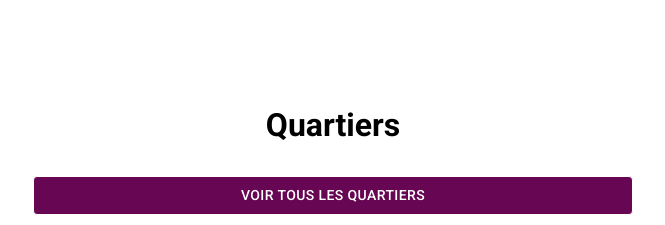
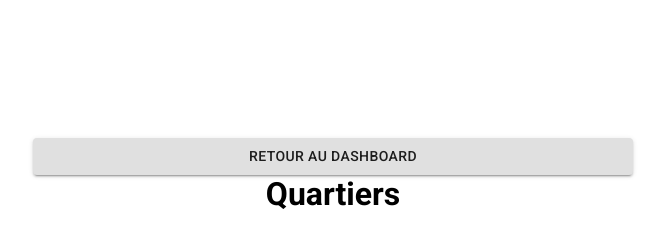
Before and after one commit to TheScriptoMax/woomy, a React (Create React App) app: page /admin-district in a window 1280 px wide. Shown: the top 225 px of the page, without its empty margins (307-972 px from the left). Built offline with nearby package versions, Linux system fonts and the light colour scheme; no server answers; the database is empty.

Commit message:
Ajout bouton retour admin dashboard

```diff
--- a/src/components/AdminAcceptUsers/AdminAcceptUsers.jsx
+++ b/src/components/AdminAcceptUsers/AdminAcceptUsers.jsx
@@ -2,6 +2,7 @@ import React, {useEffect, useState} from 'react'
 import './adminacceptusers.css'
 import {database} from "../../firebase";
 import AdminUsersAwaitingApprovalCard from "../AdminUsersAwaitingApprovalCard/AdminUsersAwaitingApprovalCard";
+import BackToAdminDashboardButton from "../BackToAdminDashboardButton/BackToAdminDashboardButton";
 
 export default function AdminAcceptUsers() {
     const [waitingForApprovalUsers, setWaitingForApprovalUsers] = useState([]);
@@ -24,7 +25,7 @@ export default function AdminAcceptUsers() {
     return (
 
         <div className="container container-admin">
-            <div>
+                <BackToAdminDashboardButton />
                 <h1>Approbation des utilisatrices</h1>
                 {pageLoading ? <p>Loading</p> : waitingForApprovalUsers.length === 0 ? <p>Pas d'utilisatrice à approuver</p> :
                     <ul>
@@ -33,7 +34,6 @@ export default function AdminAcceptUsers() {
                         })}
                     </ul>
                 }
-            </div>
         </div>
     )
 }
--- a/src/components/AdminCowalks/AdminCowalks.jsx
+++ b/src/components/AdminCowalks/AdminCowalks.jsx
@@ -4,6 +4,7 @@ import {Link} from "react-router-dom";
 import React, {useRef, useState} from "react";
 import {database} from "../../firebase";
 import UserCard from "../AdminUserCard/AdminUserCard";
+import BackToAdminDashboardButton from "../BackToAdminDashboardButton/BackToAdminDashboardButton";
 
 function AdminCowalks() {
 
@@ -85,6 +86,7 @@ function AdminCowalks() {
     return (
 
         <div className="container container-admin">
+            <BackToAdminDashboardButton />
             <h1>Administration des utilisatrices</h1>
             <Button variant="contained" onClick={viewLastUsers}>Voir les 20 dernières utilisatrices</Button>
             <form onSubmit={handleNameSearch}>
--- a/src/components/AdminDistrict/AdminDistrict.jsx
+++ b/src/components/AdminDistrict/AdminDistrict.jsx
@@ -10,8 +10,9 @@ import { database } from '../../firebase';
 
 // REACT IMPORT
 
-import {useRef, useState, useEffect} from "react";
+import React, {useRef, useState, useEffect} from "react";
 import { Link } from 'react-router-dom';
+import BackToAdminDashboardButton from "../BackToAdminDashboardButton/BackToAdminDashboardButton";
 
 //ADD A LOCATION
 export default function AdminDistrict() {
@@ -74,7 +75,8 @@ export default function AdminDistrict() {
     }
 
     return (
-      <div class="container container-admin">
+      <div className="container container-admin">
+          <BackToAdminDashboardButton />
          <h1>Quartiers</h1>
 
          <Link className="district-list-link" to={'/district-list'}>
--- a/src/components/AdminPlace/AdminPlace.jsx
+++ b/src/components/AdminPlace/AdminPlace.jsx
@@ -9,8 +9,9 @@ import Alert from '@material-ui/lab/Alert';
 import { database } from '../../firebase';
 
 // REACT IMPORT
-import {useRef, useState, useEffect} from "react";
+import React, {useRef, useState, useEffect} from "react";
 import { Link } from 'react-router-dom';
+import BackToAdminDashboardButton from "../BackToAdminDashboardButton/BackToAdminDashboardButton";
 
 //ADD A LOCATION
 export default function AdminPlace () {
@@ -72,6 +73,8 @@ export default function AdminPlace () {
     return (
 
       <div className="container container-admin">
+
+          <BackToAdminDashboardButton />
          <h1>Lieux</h1>
          <Link className="place-list-link" to={'/place-list'}>
              <div className="place-list-btn">
--- a/src/components/AdminUsers/AdminUsers.jsx
+++ b/src/components/AdminUsers/AdminUsers.jsx
@@ -3,6 +3,7 @@ import {Button, TextField} from '@material-ui/core';
 import React, {useRef, useState} from "react";
 import {database} from "../../firebase";
 import AdminUserCard from "../AdminUserCard/AdminUserCard";
+import BackToAdminDashboardButton from "../BackToAdminDashboardButton/BackToAdminDashboardButton";
 
 function AdminUsers() {
 
@@ -88,6 +89,7 @@ function AdminUsers() {
 
         <div className="container container-admin">
             <h1>Administration des utilisatrices</h1>
+            <BackToAdminDashboardButton />
             <Button variant="contained" onClick={viewLastUsers}>Voir les 20 dernières utilisatrices</Button>
             <h2>Chercher une utilisatrice</h2>
             <h3>Par nom et prénom</h3>
--- /dev/null
+++ b/src/components/BackToAdminDashboardButton/BackToAdminDashboardButton.jsx
@@ -0,0 +1,13 @@
+import React from 'react'
+import {Button} from "@material-ui/core";
+import {Link} from "react-router-dom";
+
+export default function BackToAdminDashboardButton () {
+
+
+    return (
+        <Link to="/admin">
+        <Button variant="contained">Retour au dashboard</Button>
+        </Link>
+    )
+}
--- a/src/components/DistrictList/DistrictList.jsx
+++ b/src/components/DistrictList/DistrictList.jsx
@@ -1,7 +1,7 @@
 import { database } from '../../firebase';
 
 // REACT IMPORT
-import {useState, useEffect} from "react";
+import React, {useState, useEffect} from "react";
 import { Link } from 'react-router-dom';
 
 // CARD COMPONENT IMPORT
@@ -9,6 +9,7 @@ import DistrictCard from '../DistrictCard/DistrictCard';
 
 // MATERIAL UI IMPORT
 import { Button } from '@material-ui/core';
+import BackToAdminDashboardButton from "../BackToAdminDashboardButton/BackToAdminDashboardButton";
 
 //LIST ALL LOCATION
 export default function DistrictList () {
@@ -27,7 +28,9 @@ export default function DistrictList () {
     }, [])
 
     return (
-      <div class="container container-admin">
+      <div className="container container-admin">
+
+          <BackToAdminDashboardButton />
          <h1>Quartiers existants</h1>
          <Link to={'/admin-district'}><Button variant='contained'>Retour</Button></Link>
 
--- a/src/components/PlaceList/PlaceList.jsx
+++ b/src/components/PlaceList/PlaceList.jsx
@@ -1,7 +1,7 @@
 import { database } from '../../firebase';
 
 // REACT IMPORT
-import {useState, useEffect} from "react";
+import React, {useState, useEffect} from "react";
 import { Link } from 'react-router-dom';
 
 // CARD COMPONENT IMPORT
@@ -9,6 +9,7 @@ import PlaceCard from '../PlaceCard/PlaceCard';
 
 // MATERIAL UI IMPORT
 import { Button } from '@material-ui/core';
+import BackToAdminDashboardButton from "../BackToAdminDashboardButton/BackToAdminDashboardButton";
 
 //LIST ALL LOCATION
 export default function PlaceList () {
@@ -28,6 +29,8 @@ export default function PlaceList () {
 
     return (
       <div class="container container-admin">
+
+          <BackToAdminDashboardButton />
          <h1>Lieux existants</h1>
 
          <Link to={'/admin-place'}><Button variant='contained'>Retour</Button></Link>
```
